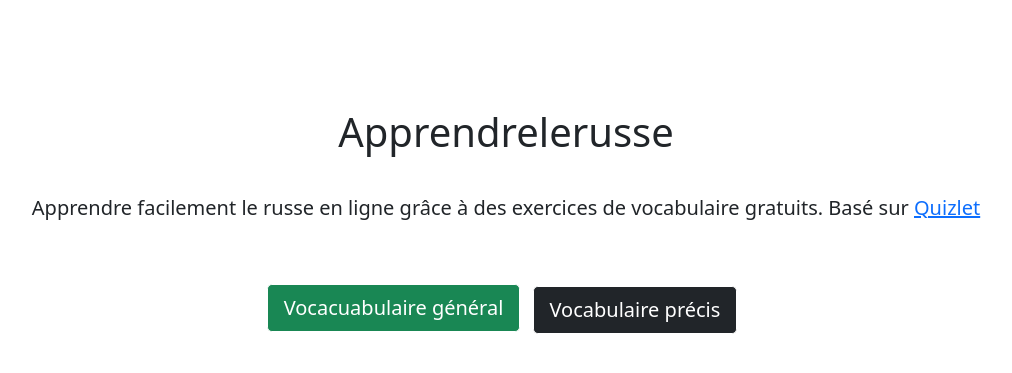
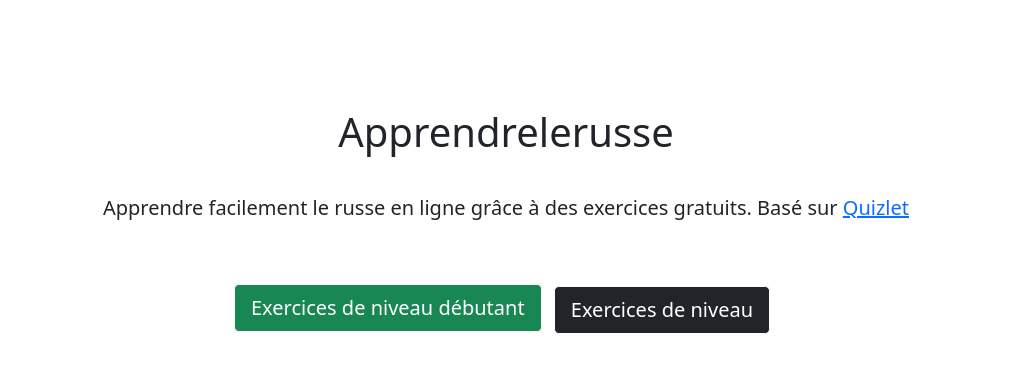
Before and after one commit to kekea1/store-analyser, a Flask app: page / in a window 1280 px wide. Shown: the part 158-531 px from the top of the page, without its empty margins (134-1146 px from the left). Run offline with Flask 2, Linux system fonts and the light colour scheme.

Commit message:
Update home.html

```diff
--- a/templates/home.html
+++ b/templates/home.html
@@ -2,10 +2,10 @@
 
 {% block header_perso %}
 
-    <title> Apprendrelerusse - Apprendre facilement le russe en ligne grâce à des exercices de vocabulaire gratuits </title>
+    <title>Apprendre le russe facilement et en ligne avec des exercices gratuits </title>
 
-<meta name="description" content="Apprendre facilement le russe en ligne grâce à des exercices de vocabulaire gratuits
-Apprendre du vocabulaire russe de niveau débutant à avancé avec les listes de Apprendrelerusse. Basé sur Quizlet.">
+<meta name="description" content="Apprendre facilement le russe en ligne grâce à des exercices gratuits.
+Apprendre facilement et gratuitement du vocabulaire russe de niveau débutant à avancé avec les exercices de Apprendrelerusse. Basé sur Quizlet.">
 
 {% include "only_for_index.html" %}
 
@@ -23,10 +23,10 @@ Apprendre du vocabulaire russe de niveau débutant à avancé avec les listes de
         <br><br>
     <h1>Apprendrelerusse</h1>
     <br>
-    <h4 class="lead lh-lg">Apprendre facilement le russe en ligne grâce à des exercices de vocabulaire gratuits. Basé sur <a href="https://www.quizlet.com">Quizlet</a> </h4>
+    <h4 class="lead lh-lg">Apprendre facilement le russe en ligne grâce à des exercices gratuits. Basé sur <a href="https://www.quizlet.com">Quizlet</a> </h4>
     <br><br>
-     <a href="/general/" class="btn btn-lg btn-success lead border-white bg-blue me-2 mb-1" role="button"> Vocacuabulaire général </a>
-      <a href="/precis/" class="btn btn-lg btn-dark lead border-white bg-blue me-2" role="button"> Vocabulaire précis </a>
+     <a href="/general/" class="btn btn-lg btn-success lead border-white bg-blue me-2 mb-1" role="button"> Exercices de niveau débutant </a>
+      <a href="/precis/" class="btn btn-lg btn-dark lead border-white bg-blue me-2" role="button"> Exercices de niveau  </a>
 
   </div>
 
```
